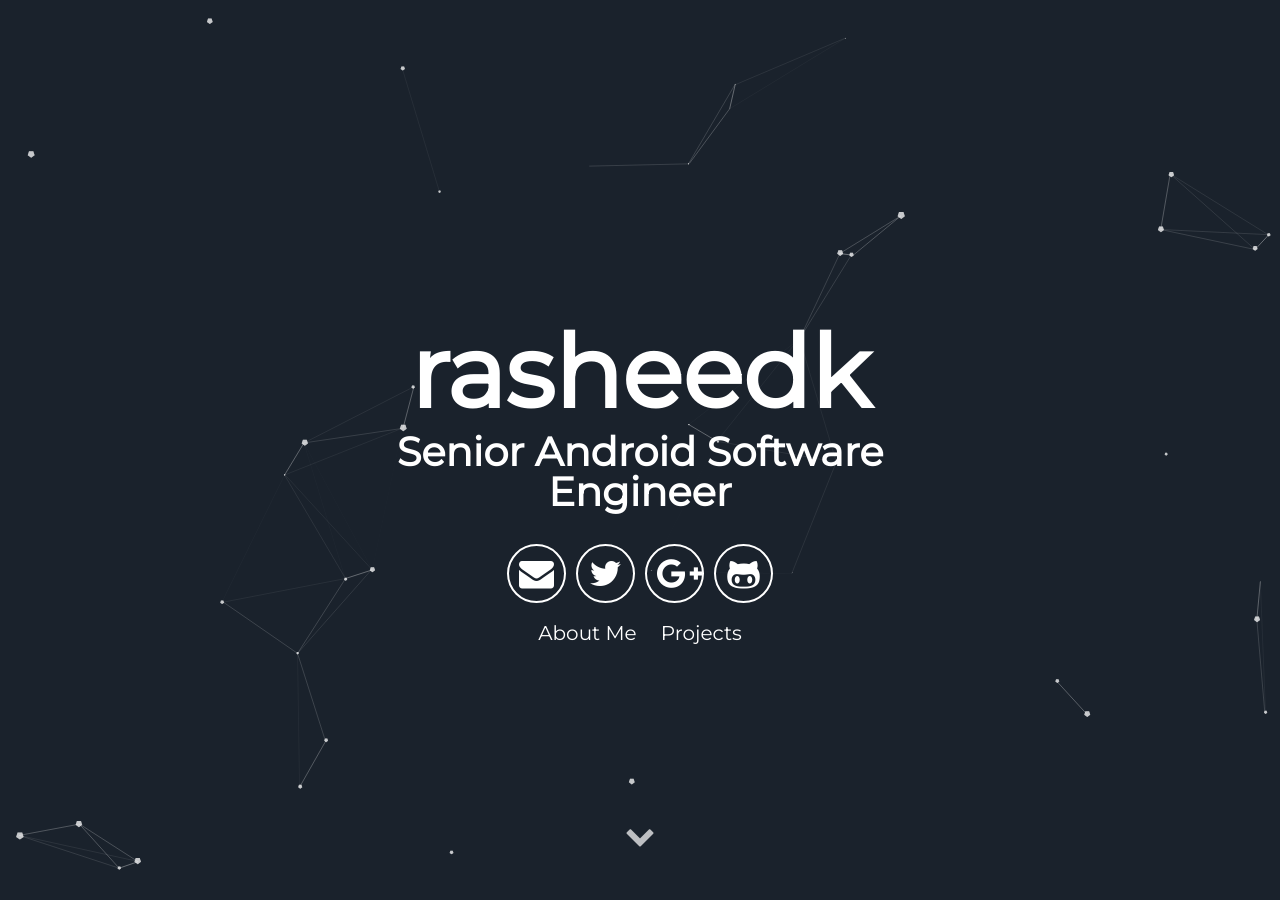
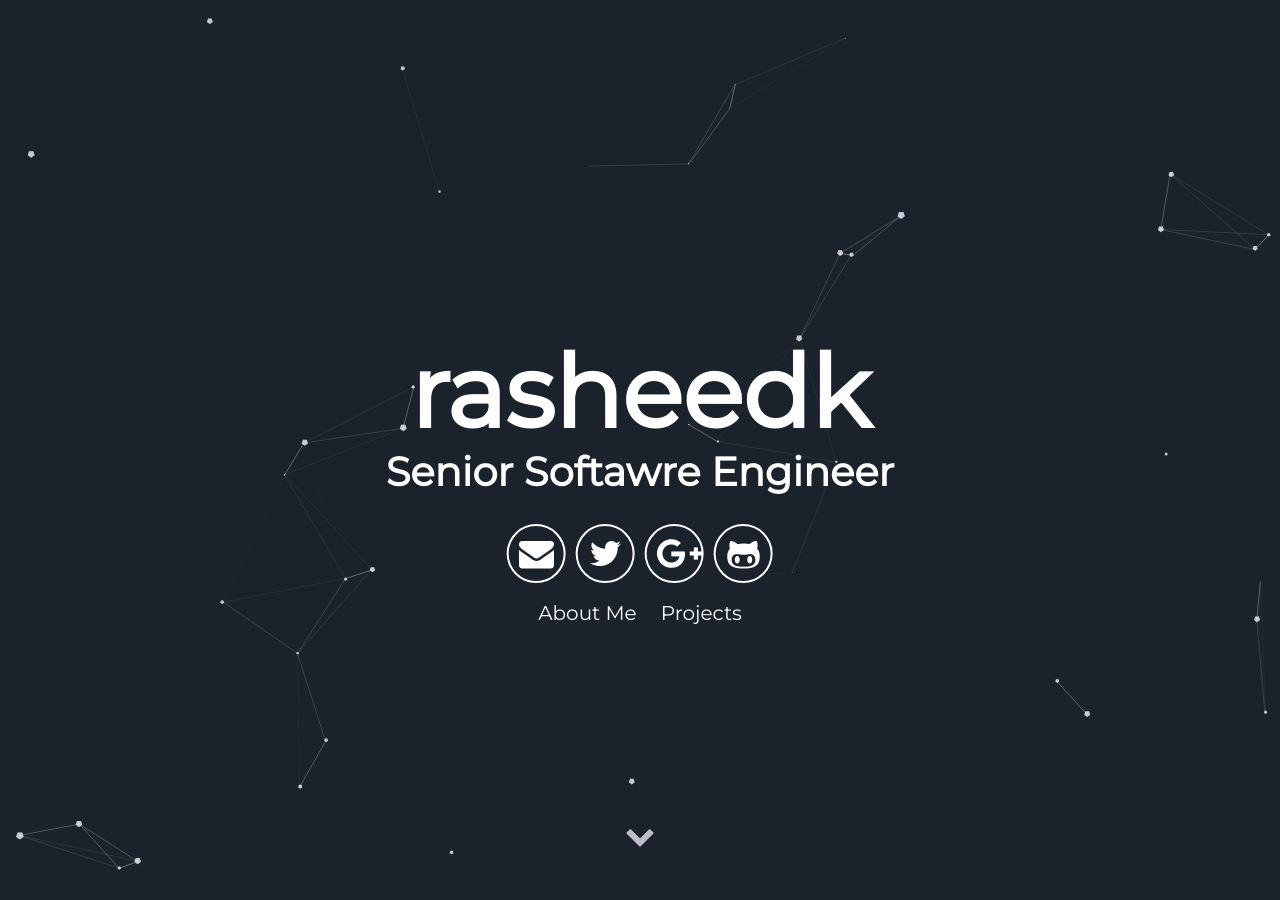
Before and after one commit to rasheedk/rasheedk.github.io, a Jekyll site: the page built from index.html, in a window 1280 px wide and 900 px high. Built offline with Jekyll 4.4.1, drawn with Linux system fonts in a browser that asks for light colours.

Commit message:
Update _config.yml

```diff
--- a/_config.yml
+++ b/_config.yml
@@ -7,7 +7,7 @@ description: Official GitHub page of Muhammed Rasheed
 # User settings
 username: rasheedk
 user_description: A passionate java developer who focuses on mobile software development including Andoid , iOS and UI designs.
-user_title: Senior Android Software Engineer
+user_title: Senior Softawre Engineer
 email: rasheedbengaluru@gmail.com
 twitter_username: Muhamme50842804
 github_username:  rasheedk
```
